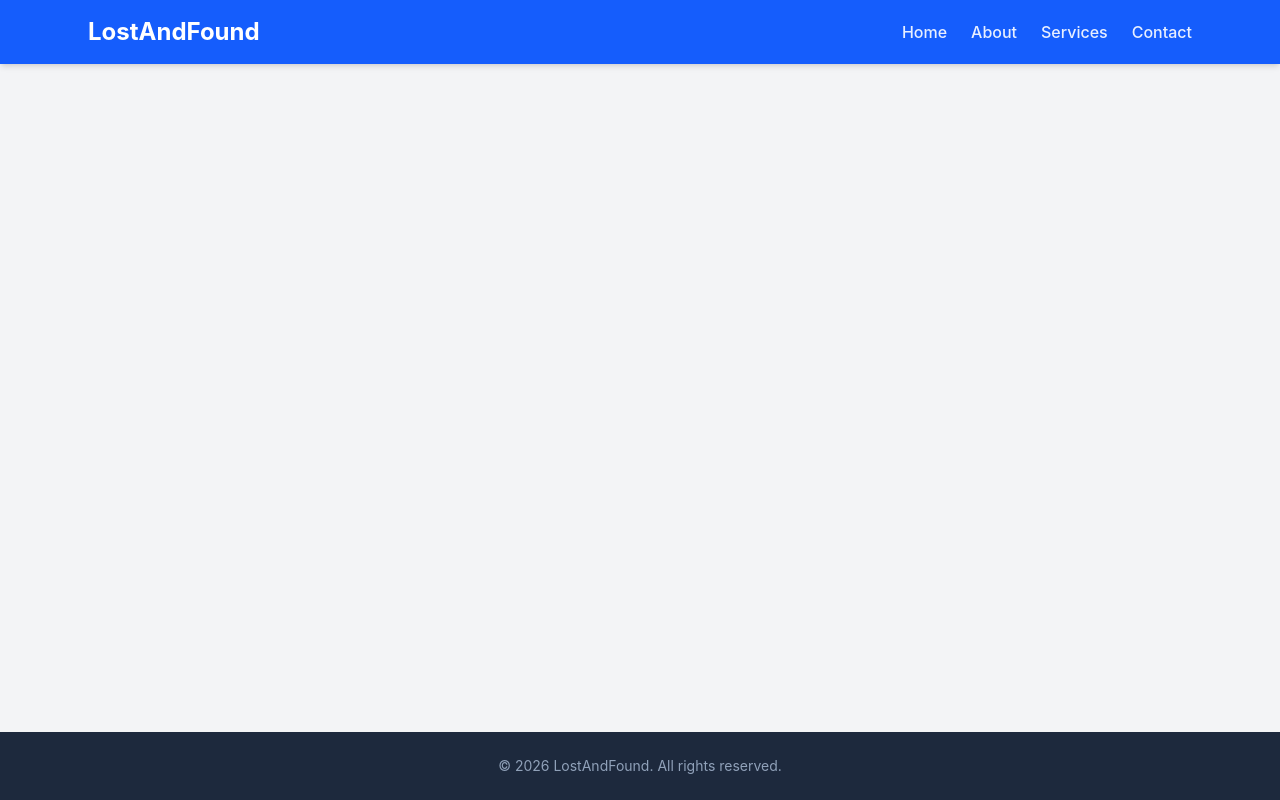
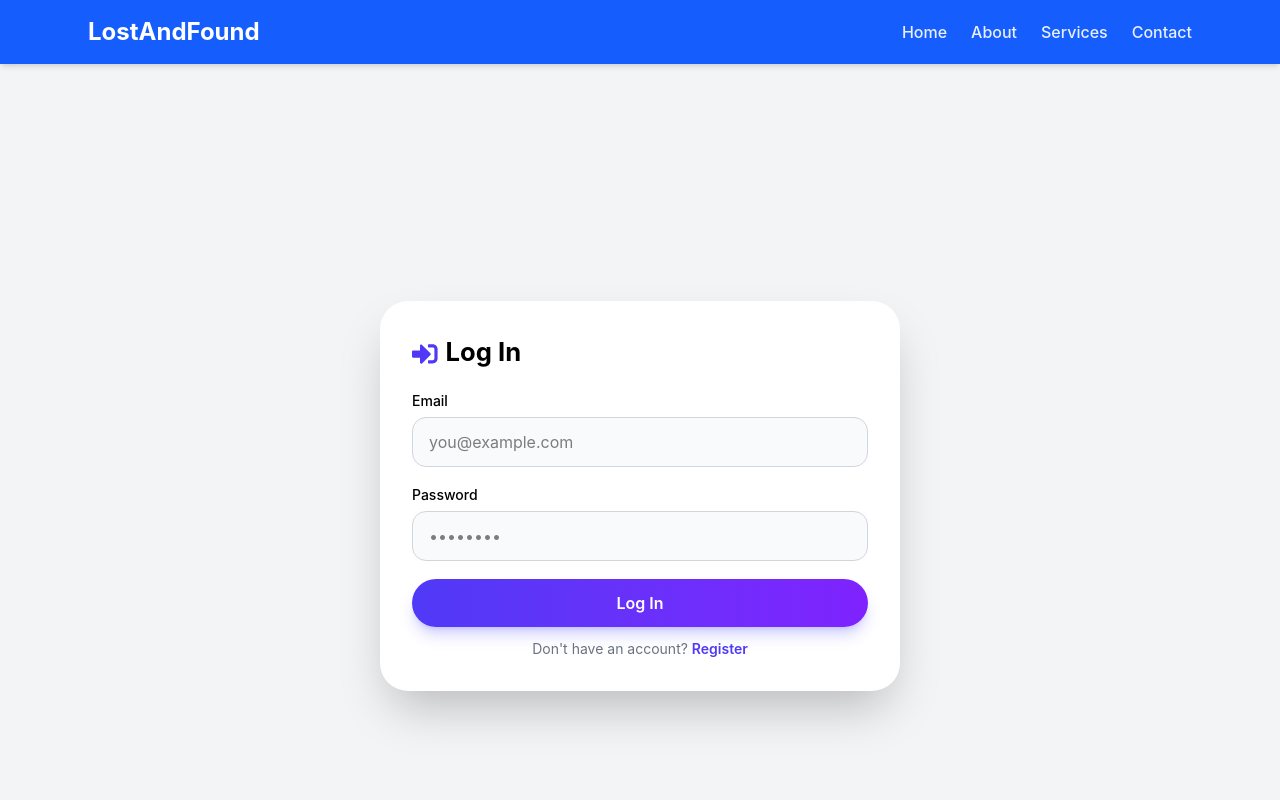
Before and after one commit to abdisalam-i9/Raadiye-platform, a React (Vite) app in the folder frontend/: page /login in a window 1280 px wide. Shown: the top 800 px of the page. Built offline with nearby package versions, Linux system fonts and the light colour scheme; the HTML template or start-up script is replaced by a standard one.

Commit message:
waxaan ku dare login page

```diff
--- a/frontend/src/App.jsx
+++ b/frontend/src/App.jsx
@@ -4,6 +4,7 @@ import Home from './pages/Home';
 import About from './pages/About';
 import Services from './pages/Services';
 import Contact from './pages/Contact';
+import Login from "./pages/Login"
 
 function App() {
   return (
@@ -13,6 +14,7 @@ function App() {
         <Route path="/about" element={<About />} />
         <Route path="/services" element={<Services />} />
         <Route path="/contact" element={<Contact />} />
+        <Route path="/login" element={<Login/>}></Route>
       </Routes>
     </Layout>
   );
--- a/frontend/src/pages/Contact.jsx
+++ b/frontend/src/pages/Contact.jsx
@@ -1,7 +1,9 @@
 import Page from '../components/Page';
 
 function Contact() {
-  return <Page title="Contact" />;
+  return <>
+  <Page title="Contact" />;
+  </>
 }
 
 export default Contact;
--- /dev/null
+++ b/frontend/src/pages/Login.jsx
@@ -0,0 +1,66 @@
+import { FaSignInAlt } from "react-icons/fa";
+import { Link } from "react-router-dom";
+
+const Login = () => {
+  return (
+    <div className="flex min-h-screen items-center justify-center px-5 py-10">
+
+      <div className="w-full max-w-[520px] rounded-[28px] bg-white p-8 shadow-2xl">
+
+        <h2 className="mb-5 text-[1.6rem] font-bold">
+          <FaSignInAlt className="mr-2 inline text-indigo-600" />
+          Log In
+        </h2>
+
+        <form>
+
+          <div className="mb-[18px]">
+            <label className="mb-1.5 block text-sm font-medium">
+              Email
+            </label>
+
+            <input
+              type="email"
+              placeholder="you@example.com"
+              className="w-full rounded-[14px] border border-gray-300 bg-gray-50 px-4 py-3 outline-none transition focus:border-indigo-600 focus:ring-4 focus:ring-indigo-600/10"
+            />
+          </div>
+
+          <div className="mb-[18px]">
+            <label className="mb-1.5 block text-sm font-medium">
+              Password
+            </label>
+
+            <input
+              type="password"
+              placeholder="••••••••"
+              className="w-full rounded-[14px] border border-gray-300 bg-gray-50 px-4 py-3 outline-none transition focus:border-indigo-600 focus:ring-4 focus:ring-indigo-600/10"
+            />
+          </div>
+
+          <button
+            type="button"
+            className="w-full rounded-full bg-gradient-to-r from-indigo-600 to-violet-600 px-7 py-3 font-semibold text-white shadow-lg shadow-indigo-500/30"
+          >
+            Log In
+          </button>
+
+        </form>
+
+        <p className="mt-3 text-center text-sm text-gray-500">
+          Don't have an account?{" "}
+          <Link
+            to="/register"
+            className="font-semibold text-indigo-600"
+          >
+            Register
+          </Link>
+        </p>
+
+      </div>
+
+    </div>
+  );
+};
+
+export default Login;
```
